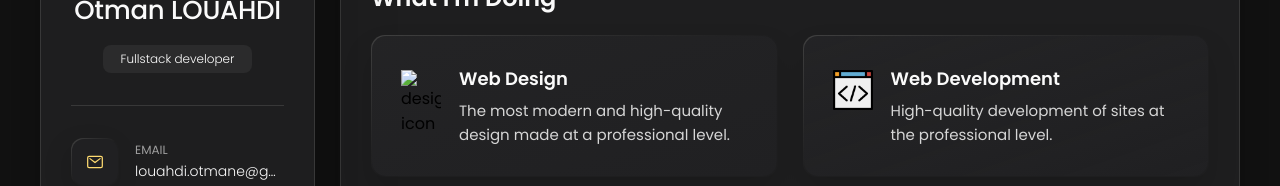
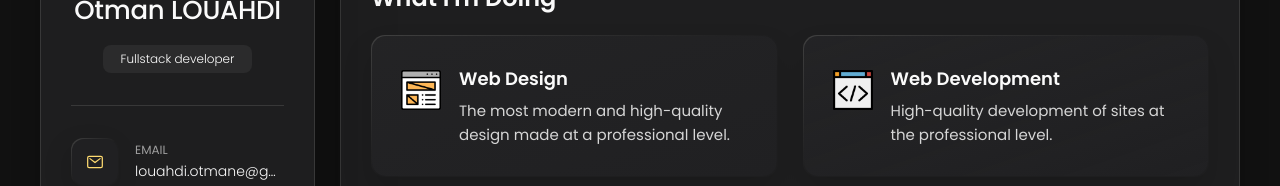
Before and after one commit to LOUAHDIC/otmanlouahdi, a plain HTML site: page index.html in a window 1280 px wide. Shown: the part 311-497 px from the top of the page. Drawn offline with nearby package versions, Linux system fonts and the light colour scheme.

Commit message:
Update index.html

```diff
--- a/index.html
+++ b/index.html
@@ -240,7 +240,7 @@
             <li class="service-item">
 
               <div class="service-icon-box">
-                <img src="wireframe.png
+                <img src="wireframes.png
                 " alt="design icon" width="40">
               </div>
 
```
